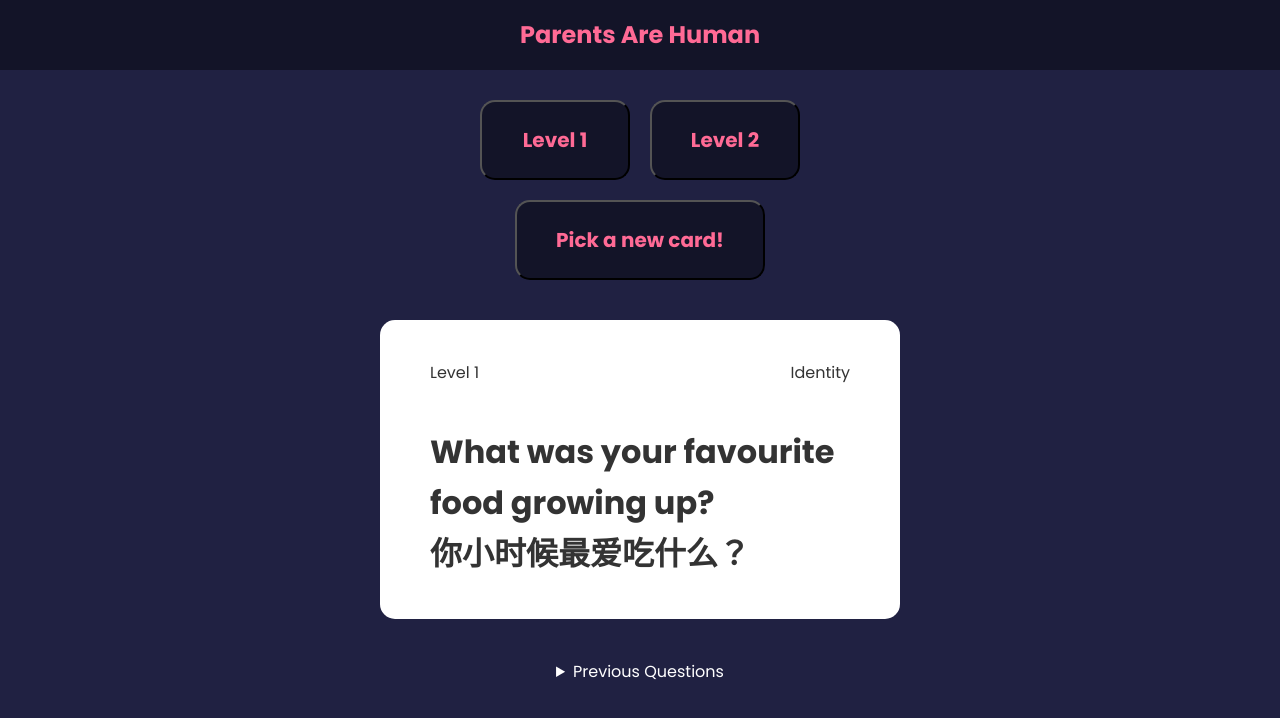
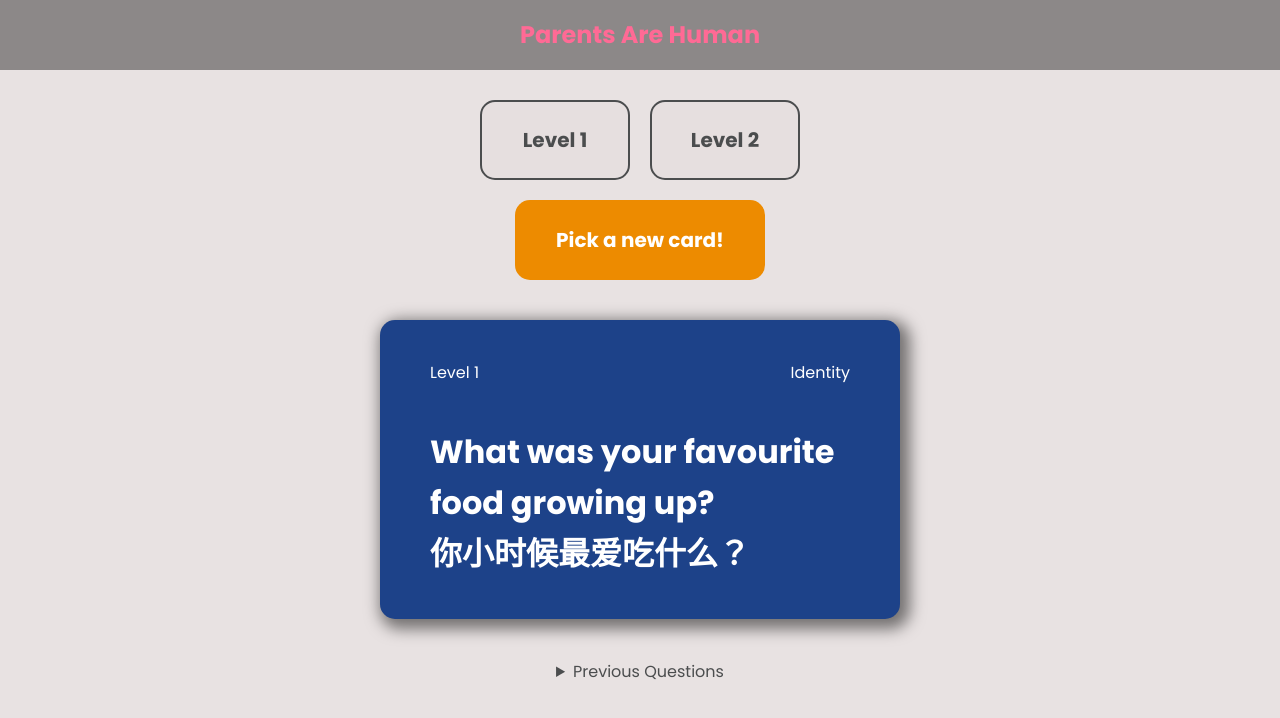
Before and after one commit to xsol05/Parents-Are-Human, a React (Create React App) app: page / in a window 1280 px wide. Shown: the top 718 px of the page. Built offline with nearby package versions, Linux system fonts and the light colour scheme.

Commit message:
Use Parents are Human brand colours

```diff
--- a/src/components/Button.jsx
+++ b/src/components/Button.jsx
@@ -1,7 +1,7 @@
 import React from 'react'
 
 const Button = ({ onClick, text, variant }) => {
-  const buttonClass = variant === 'newCard' ? 'button newCard' : 'button'
+  const buttonClass = variant === 'newCard' ? 'button newCardButton' : 'button'
 
   return (
     <button type="button" onClick={onClick} className={buttonClass}>
--- a/src/components/Card.jsx
+++ b/src/components/Card.jsx
@@ -1,7 +1,17 @@
 import React from 'react'
 
 const Card = ({ card }) => (
-  <div className="card">
+  <div
+    className="card"
+    style={{
+      backgroundColor:
+        card && card.topic === 'Action'
+          ? '#9A3324'
+          : card
+          ? '#1D4289FF'
+          : undefined,
+    }}
+  >
     {card && (
       <>
         <div className="cardDetails">
@@ -14,7 +24,7 @@ const Card = ({ card }) => (
     )}
     {!card && (
       <>
-        <h1>Congratulations! 🥳</h1>
+        <h1>Congrats! 🥳</h1>
         <p>You have finished all the cards in this level!</p>
       </>
     )}
--- a/src/components/History.jsx
+++ b/src/components/History.jsx
@@ -1,7 +1,7 @@
 import React from 'react'
 
 const History = ({ cards }) => (
-  <div>
+  <div className="history">
     <details>
       <summary>Previous Questions</summary>
       <ul style={{ listStyleType: 'disc' }}>
--- a/src/index.css
+++ b/src/index.css
@@ -8,7 +8,7 @@
 
 body {
   font-family: 'Poppins', sans-serif;
-  background-color: #202142;
+  background-color: #e6dfdfe7;
   color: #fff;
   line-height: 1.6;
 }
@@ -36,12 +36,21 @@ ul {
 }
 
 .card {
-  background-color: #fff;
-  color: #333;
+  color: #fff;
+  background-color: #ed8b00;
   border-radius: 15px;
   padding: 40px 50px;
   margin: 20px 0;
   position: relative;
+  box-shadow: 5px 5px 15px 5px rgb(0 0 0 / 50%);
+
+  @media (min-width: 768px) {
+    min-width: 520px;
+  }
+
+  @media (max-width: 768px) {
+    max-width: 350px;
+  }
 }
 
 .cardDetails {
@@ -59,8 +68,9 @@ ul {
   font-family: 'Poppins', sans-serif;
   font-size: 20px;
   font-weight: bold;
-  background-color: rgba(0, 0, 0, 0.4);
-  color: #ff6a95;
+  background-color: #e6dfdfe7;
+  color: #4b4d4e;
+  border: 2px solid #4b4d4e;
   border-radius: 15px;
   padding: 5px 10px;
   width: 150px;
@@ -69,9 +79,22 @@ ul {
 }
 
 .button:hover {
-  background-color: pink;
+  background-color: #c5c0c0e7;
 }
 
-.newCard {
+.newCardButton {
   width: 250px;
+  background-color: #ed8b00;
+  color: #fff;
+  border: #ed8b00;
 }
+
+.newCardButton:hover {
+  background-color: #f8a736;
+  border: #f8a736;
+}
+
+.history {
+  color: #4b4d4e;
+  margin: 0px 30px 50px 30px;
+}
```
